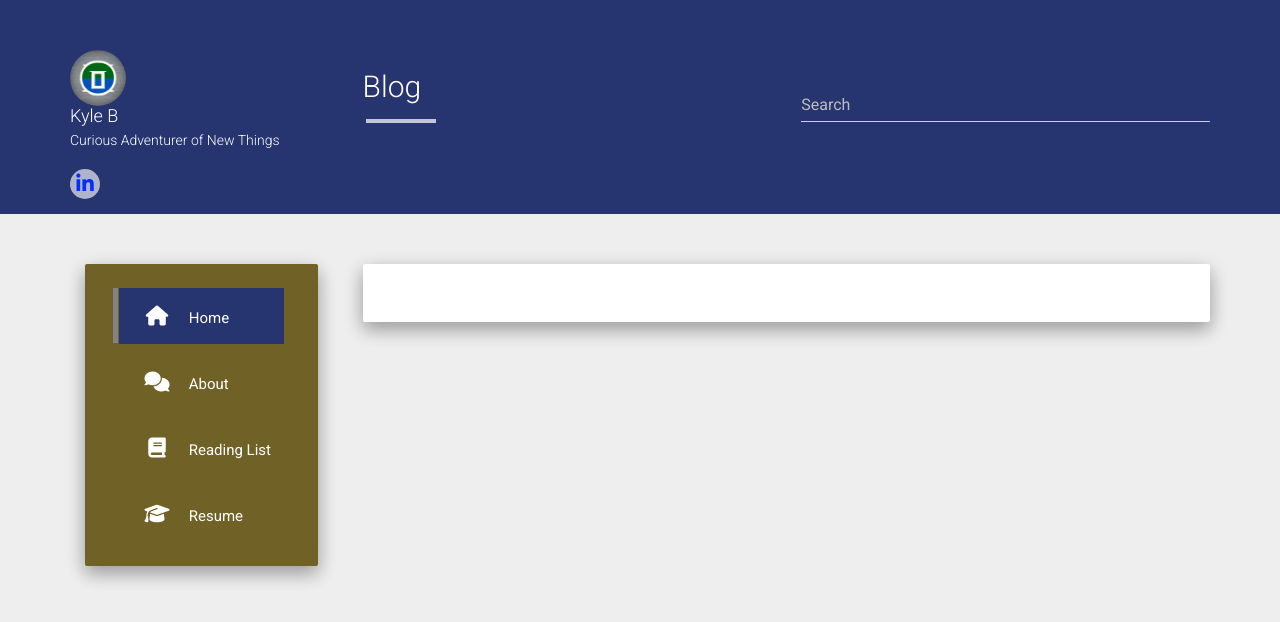
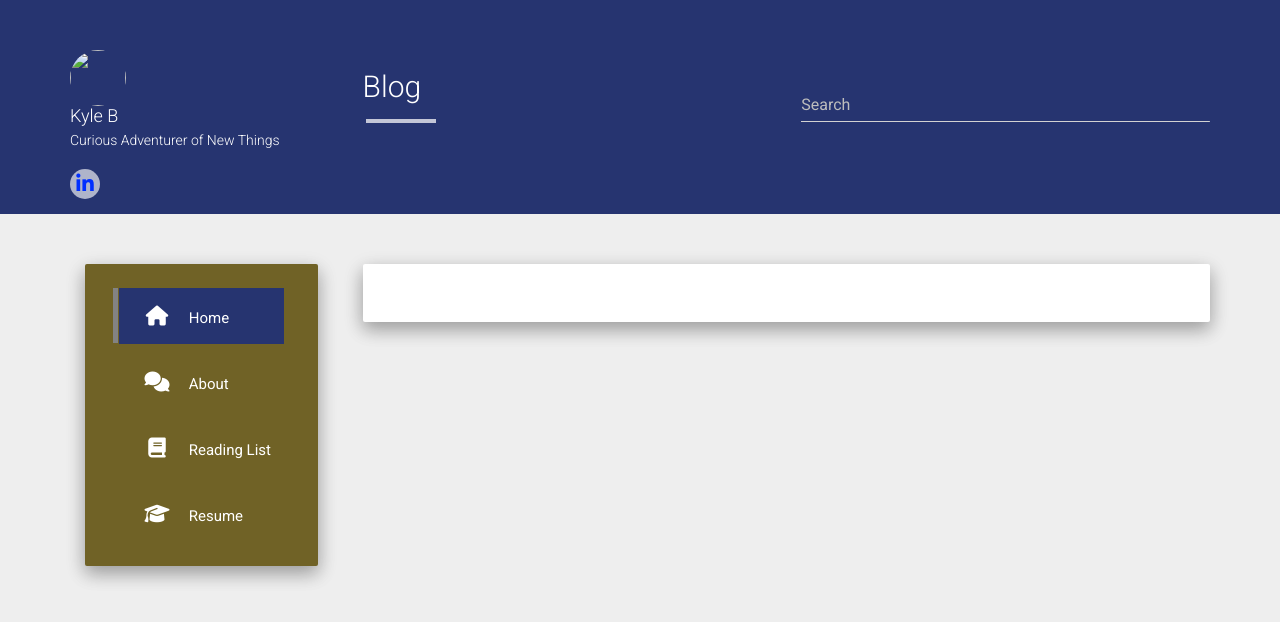
Before and after one commit to azotheblue/blog, a Jekyll site: the page built from index.html, in a window 1280 px wide. Shown: the top 622 px of the page. Built offline with Jekyll 4.4.1, drawn with Linux system fonts in a browser that asks for light colours; nearby versions of some CDN libraries; the list of posts is cut into pages by our own code.

Commit message:
Update _config.yml
Updated Avatar Location

```diff
--- a/_config.yml
+++ b/_config.yml
@@ -1,7 +1,7 @@
 title: Thought Journeys
 description: Place for thinkings on various subjects, mostly in the cybersecurity space.
 author: Kyle B
-logo: /static/img/avatar.jpg
+logo: Blog/static/img/avatar.jpg
 github:
 about: Curious Adventurer of New Things
 
```
